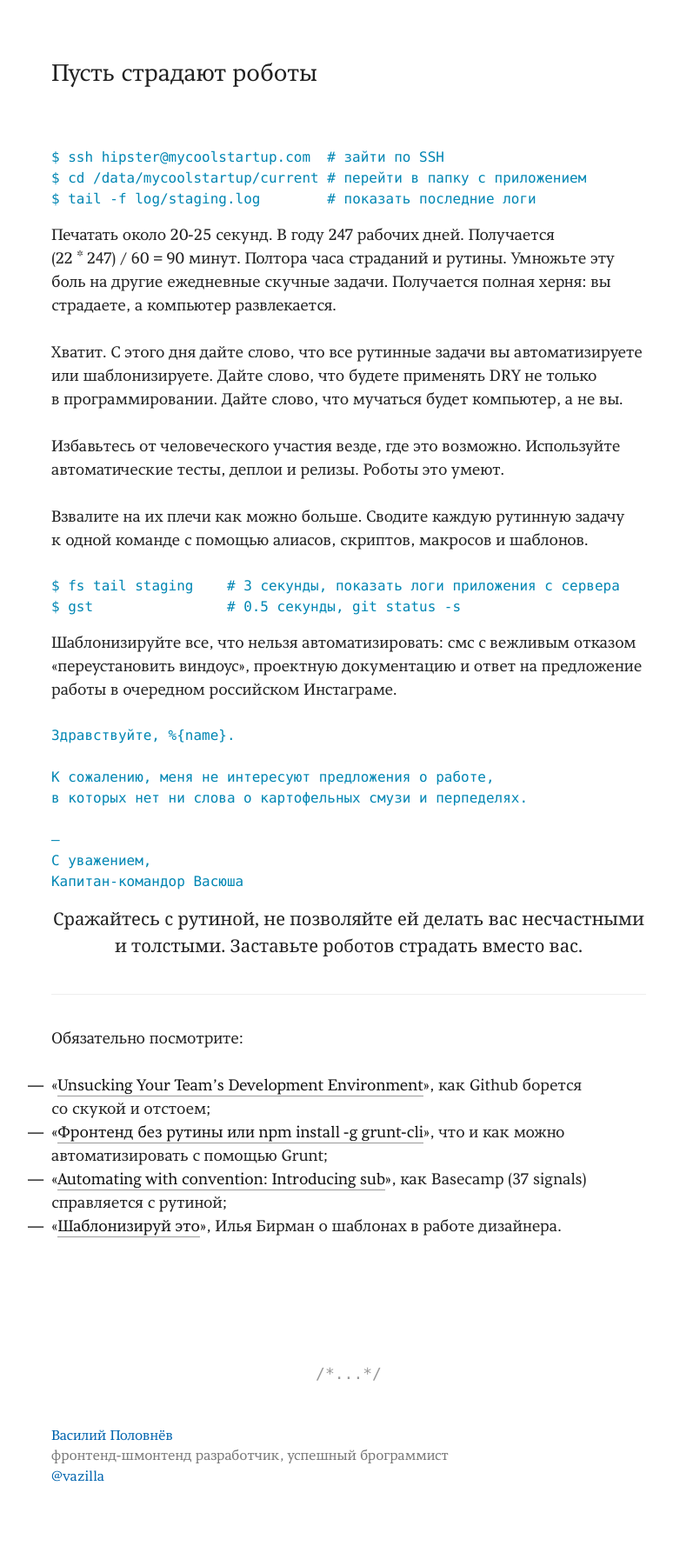
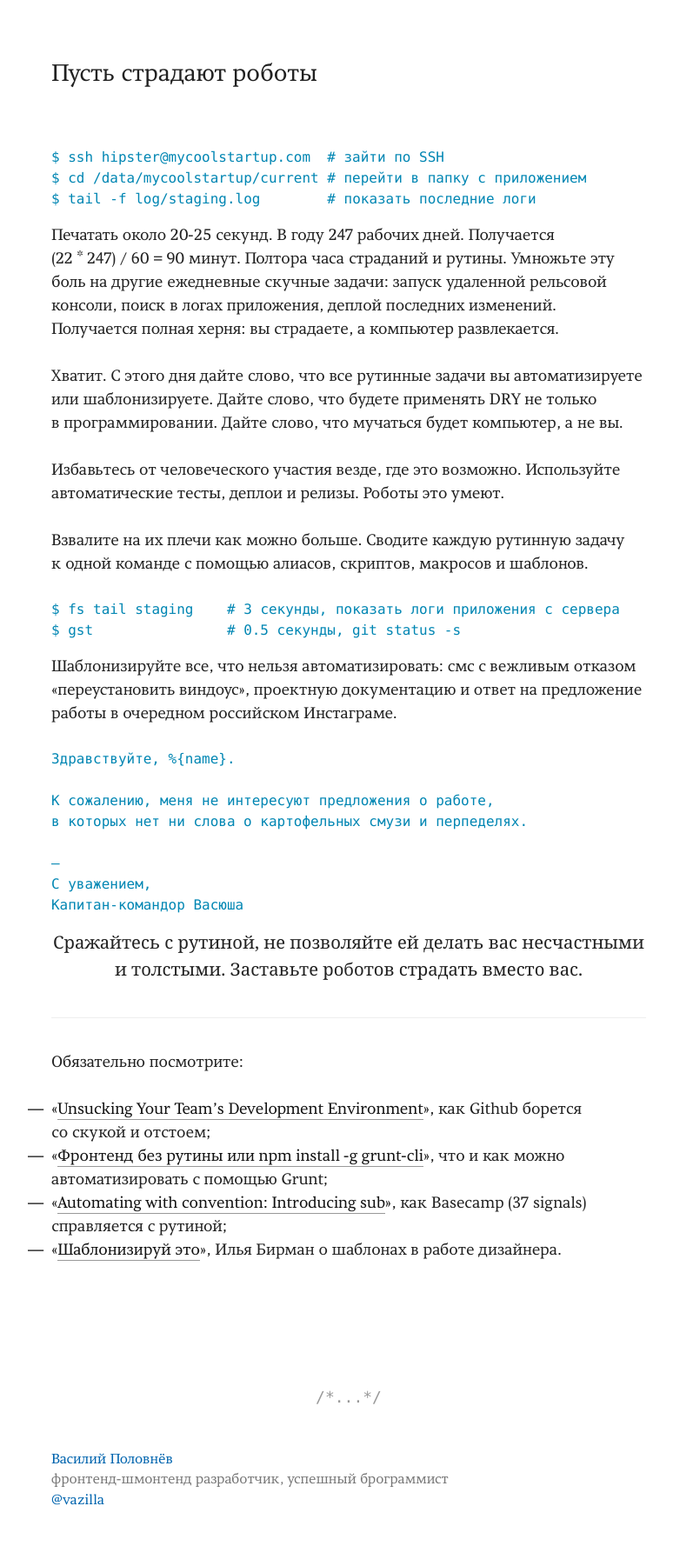
Before and after one commit to vast/vast.github.io, a Jekyll site: the page built from _posts/2014-03-11-make-them-suffer.md, in a window 1280 px wide. Shown: the whole page at 87% size, without its empty margins (239-1013 px from the left). Built offline with Jekyll 4.4.1, drawn with Linux system fonts in a browser that asks for light colours; Markdown is read by kramdown in place of the engine named in the settings; before the commit the page ends 1774 px from its top, so only the background shows below that.

Commit message:
more examples

````diff
--- a/_posts/2014-03-11-make-them-suffer.md
+++ b/_posts/2014-03-11-make-them-suffer.md
@@ -10,7 +10,7 @@ $ cd /data/mycoolstartup/current # перейти в папку с прилож
 $ tail -f log/staging.log        # показать последние логи
 ```
 
-Печатать около 20-25 секунд. В году 247 рабочих дней. Получается <nobr>(22 * 247) / 60 = 90</nobr> минут. Полтора часа страданий и рутины. Умножьте эту боль на другие ежедневные скучные задачи. Получается полная херня: вы страдаете, а компьютер развлекается.
+Печатать около 20-25 секунд. В году 247 рабочих дней. Получается <nobr>(22 * 247) / 60 = 90</nobr> минут. Полтора часа страданий и рутины. Умножьте эту боль на другие ежедневные скучные задачи: запуск удаленной рельсовой консоли, поиск в логах приложения, деплой последних изменений. Получается полная херня: вы страдаете, а компьютер развлекается.
 
 Хватит. С этого дня дайте слово, что все рутинные задачи вы автоматизируете или шаблонизируете. Дайте слово, что будете применять DRY не только в программировании. Дайте слово, что мучаться будет компьютер, а не вы.
 
````
